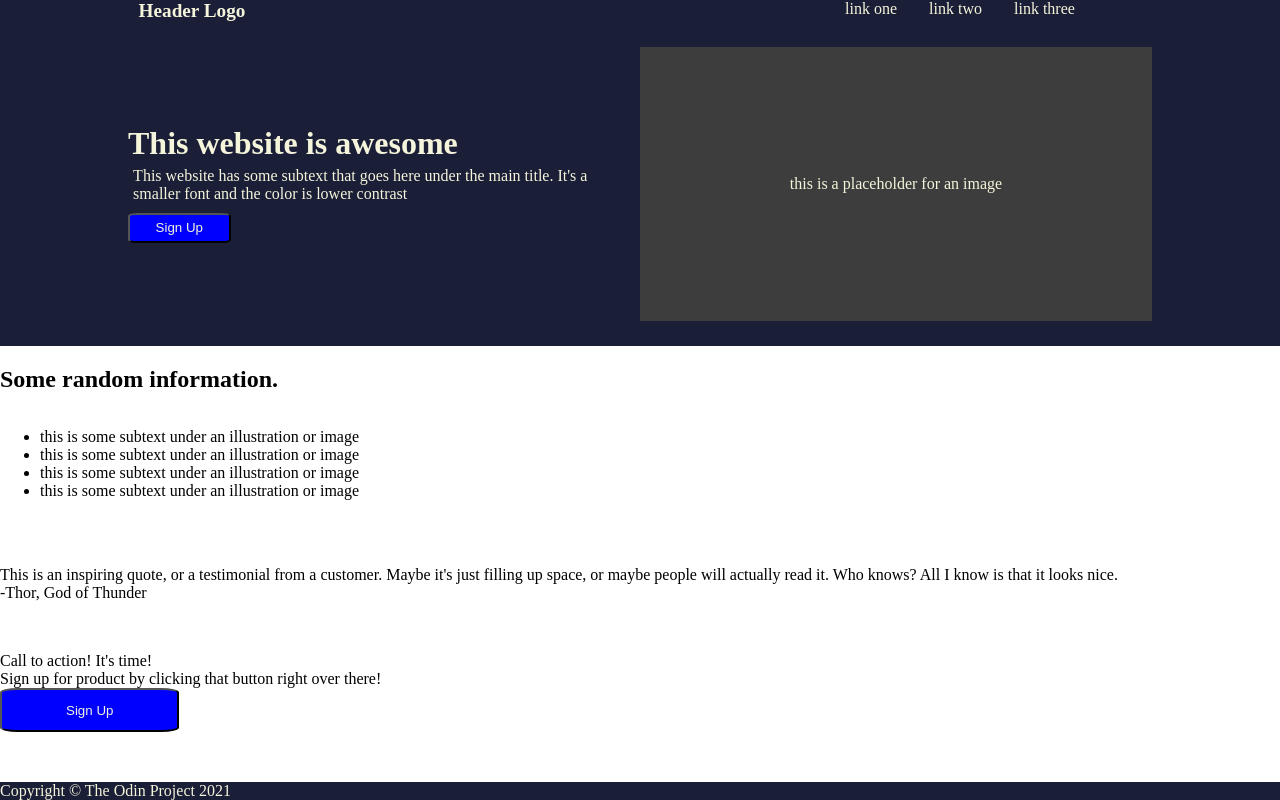
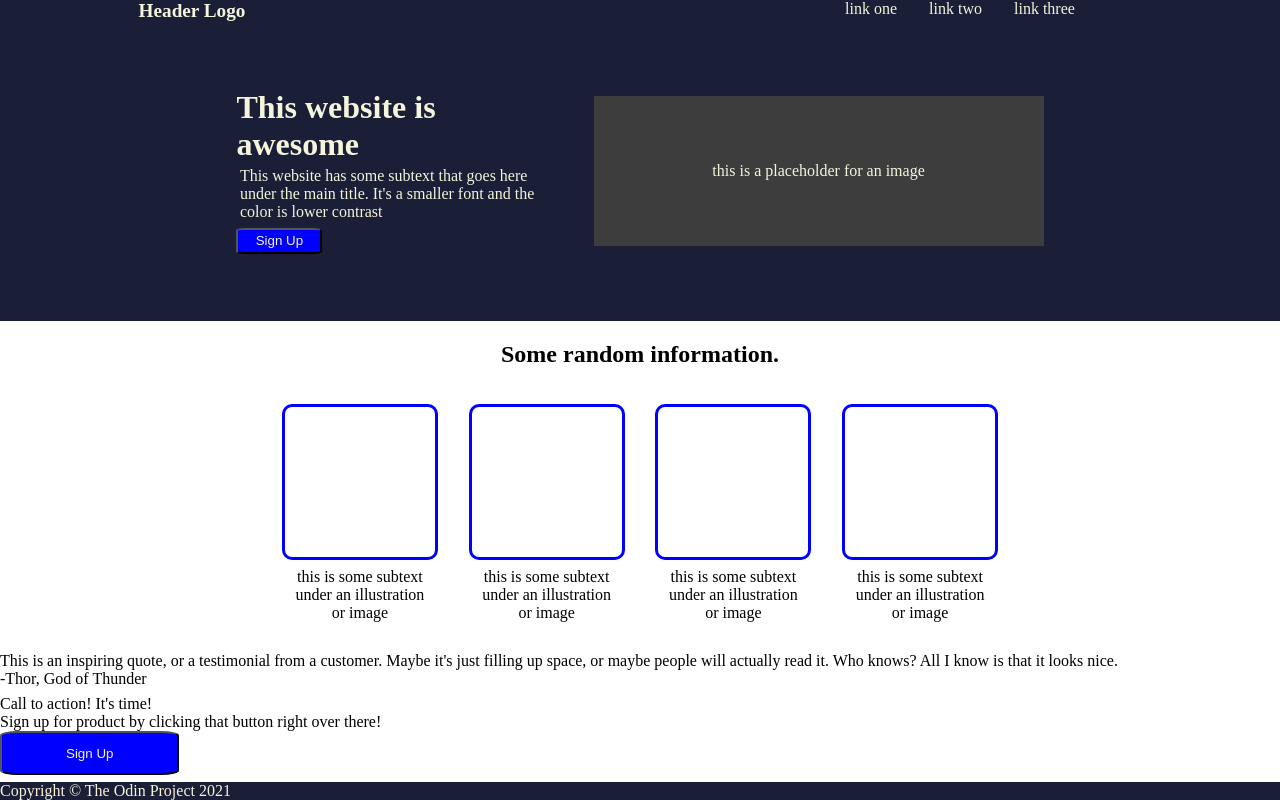
Before and after one commit to lumapires2/website-page, a plain HTML site: page index.html in a window 1280 px wide. Drawn offline with Linux system fonts and the light colour scheme.

Commit message:
Finish second-box

```diff
--- a/index.html
+++ b/index.html
@@ -28,7 +28,6 @@
     </div>
 
     <div class="second-block">
-        <div class="info">
         <h2>Some random information.</h2>
         <ul class="blocks">
             <li>
@@ -49,7 +48,6 @@
             </li>
         </ul>
     </div>
-    </div>
 
     <div class="third-block">
         <div class="quote">This is an inspiring quote, or a testimonial from a customer. Maybe it's just filling up space, or maybe people will actually read it. Who knows? All I know is that it looks nice.</div>
--- a/styles.css
+++ b/styles.css
@@ -17,7 +17,6 @@ body {
 .third-block,
 .fourth-block{
     height: 22%;
-    width: 100%;
     flex-grow: 1;
 }
 
@@ -81,11 +80,13 @@ a {
     display: flex;
     align-items: center;
     justify-content: center;
+    padding: 5%;
+    gap: 1%;
 }
 
 .info{
     flex-direction: column;
-    width: 40%;
+    width: 30%;
     height: 50%;
     flex-wrap: wrap;
     justify-content: center;
@@ -122,21 +123,16 @@ button{
     display: flex;
     align-items: center;
     justify-content: center;
+    text-align: center;
     background-color: rgb(61, 61, 61);
-    width: 40%;
-    height: auto;
-    padding-top: 10%;
-    padding-bottom: 10%;
+    width: 450px;
+    height: 150px;
 }
 
-/*
 .second-block{
     display: flex;
     flex-direction: column;
-}
-
-.second-block > .info{
-    width: 100%;
+    align-items: center;
 }
 
 h2{
@@ -144,36 +140,39 @@ h2{
 }
 
 ul {
+    display: flex;
+    justify-content: center;
     list-style-type: none;
+    padding: 0;
     display: flex;
-    gap: 5%;
-    border: 5%;
-    justify-content: center;
+    gap: 3%;
     flex-wrap: wrap;
-    height: 100%;
+    width: 80%;
 }
 
-li{
-    height: 150px;
+li {
+    display: flex;
+    flex-direction: column;
+    align-items: center;
+    width: min-content;
 }
 
 li > .image{
     display: flex;
     flex-direction: column;
-    border: 2px solid blue;
+    border: 3px solid blue;
     border-radius: 10px;
+    justify-content: center;
     width: 150px;
     height: 150px;
 }
 
 li > .description{
-    flex-wrap: wrap;
-    width: 130px;
-    height: 30%;
-    padding: 10%;
+    padding: 5%;
     text-align: center;
 }
 
+/*
 .third-block{
     display: flex;
     flex-direction: column;
```
Lines whose indentation alone changed are shown as unchanged.
